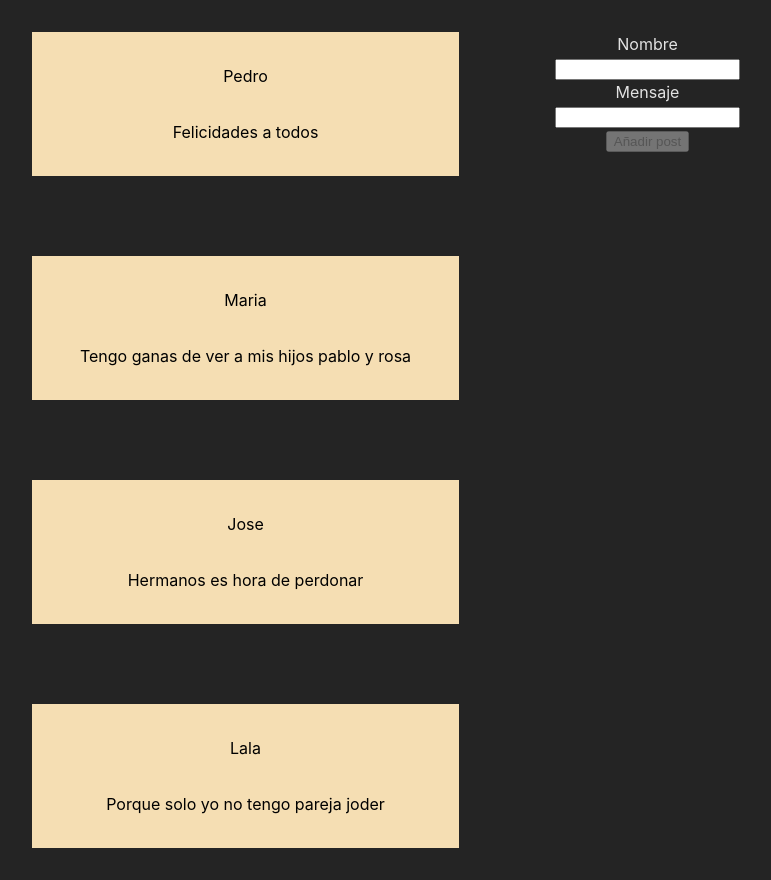
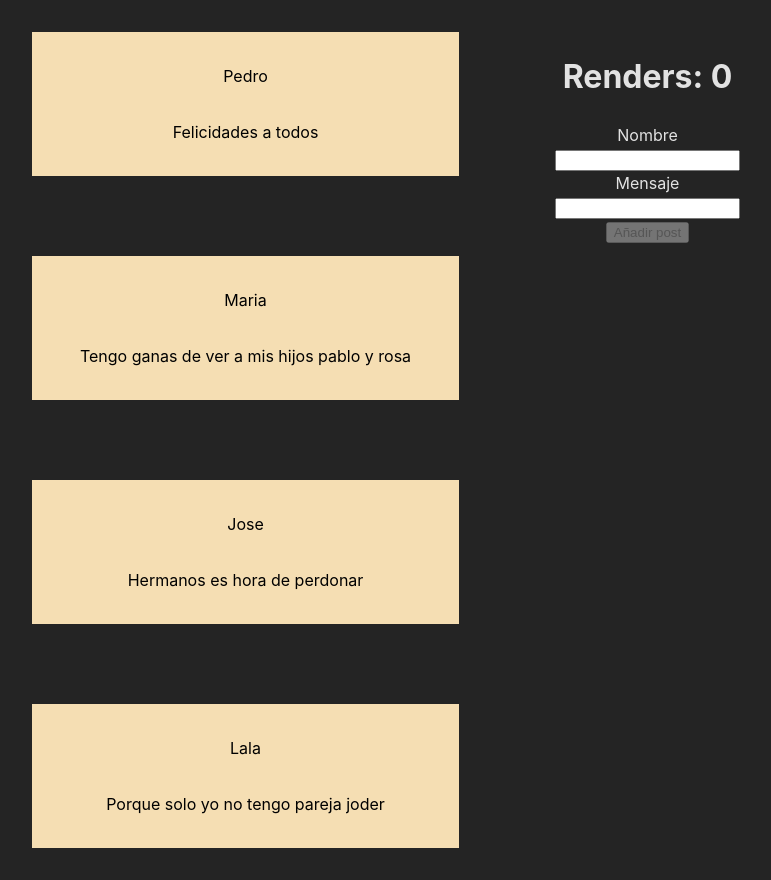
Before and after one commit to Juanma1684/react_training_git, a React (Vite) app: page / in a window 1280 px wide. Shown: the whole page, without its empty margins (254-1025 px from the left). Built offline with nearby package versions, Linux system fonts and the light colour scheme.

Commit message:
Example to how not used useState with inputs

```diff
--- a/src/components/AddPost/AddPost.tsx
+++ b/src/components/AddPost/AddPost.tsx
@@ -1,6 +1,6 @@
 import { useDispatch } from "react-redux";
 import { ADD_POST } from "../../redux/reducers/posts/postListSlice";
-import { ChangeEvent, FormEvent, useState } from "react";
+import { ChangeEvent, FormEvent, useEffect, useRef, useState } from "react";
 import { PostInput } from "../PostInput/PostInput";
 
 
@@ -10,6 +10,12 @@ export const AddPost = () => {
     const [message, setMessage] = useState("");
     const [btnSubmitDisabled, setBtnSubmitDisabled] = useState(true);
     const dispatch = useDispatch();
+
+    const counter = useRef(0);
+
+    useEffect(() => {
+        counter.current++;
+    })
 
     const handleAddPost = (event: FormEvent<HTMLFormElement>) => {
         event.preventDefault();
@@ -48,6 +54,7 @@ export const AddPost = () => {
 
     return (
         <div>
+            <h1>Renders: {counter.current}</h1>
             <form onSubmit={handleAddPost}>
                 <PostInput
                 text="Nombre"
```
